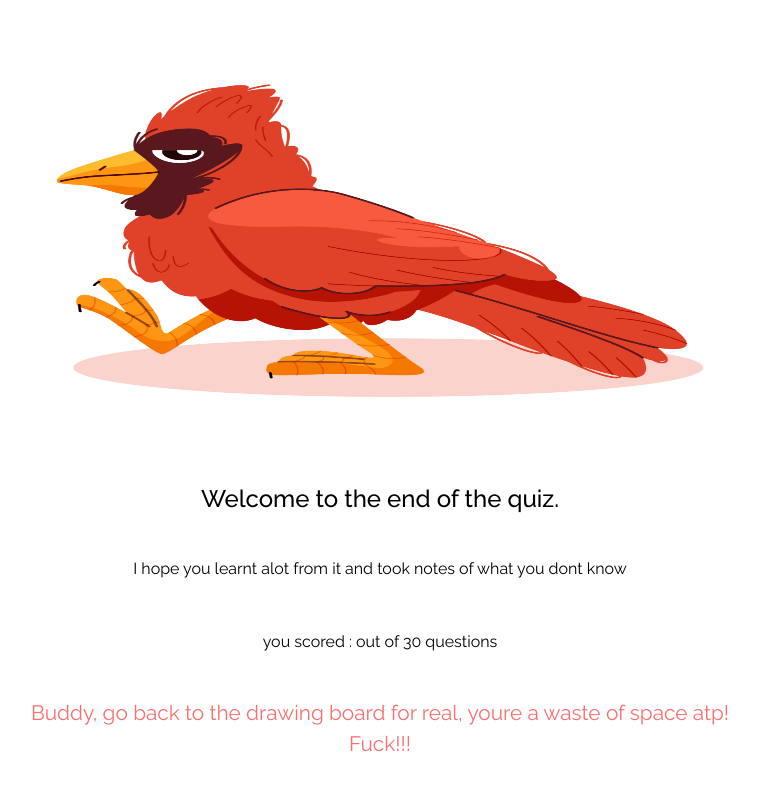
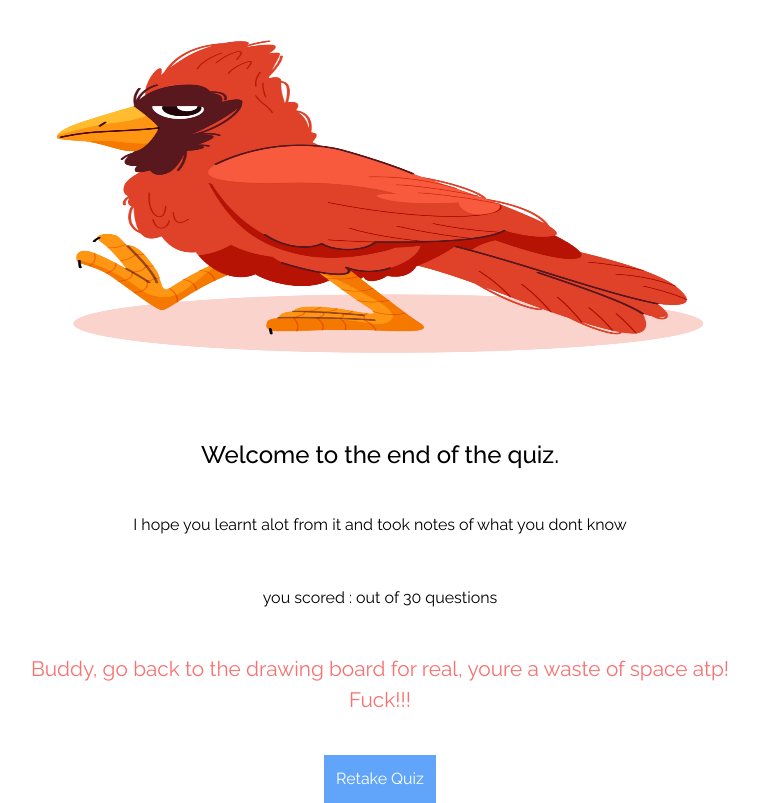
Before and after one commit to vader2k/Quiz-app, a React (Vite) app: page /result in a window 1280 px wide. Shown: the whole page, without its empty margins (260-1018 px from the left). Built offline with nearby package versions, Linux system fonts and the light colour scheme.

Commit message:
added a button to retake quiz

```diff
--- a/src/pages/Results.jsx
+++ b/src/pages/Results.jsx
@@ -1,9 +1,16 @@
 import high from '../assets/high.jpg'
 import low from '../assets/low.jpg'
+import { useNavigate } from 'react-router-dom'
 
 const Results = () => {
+  const navigate = useNavigate()
   const username = localStorage.getItem('username')
   const score = localStorage.getItem('score')
+
+  const retakeQuiz = () => {
+    navigate('/')
+    localStorage.clear()
+  }
   return (
     <div className='flex flex-col gap-10 text-center'>
       <img
@@ -29,6 +36,11 @@ const Results = () => {
           </div>
         )
       }
+      <button
+        onClick={retakeQuiz}
+        className='w-fit p-3 m-auto bg-blue-400 text-white'
+        > Retake Quiz
+      </button>
     </div>
   )
 }
```
